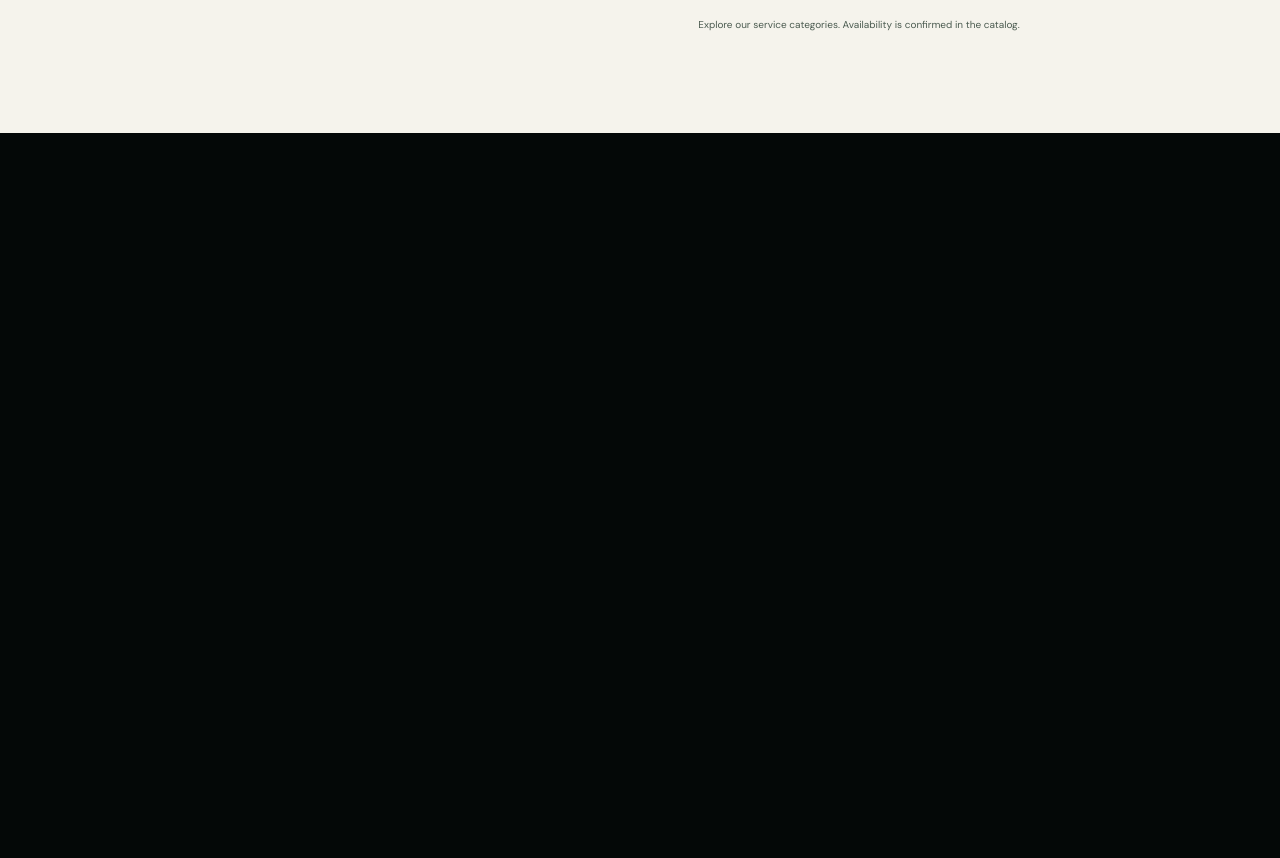
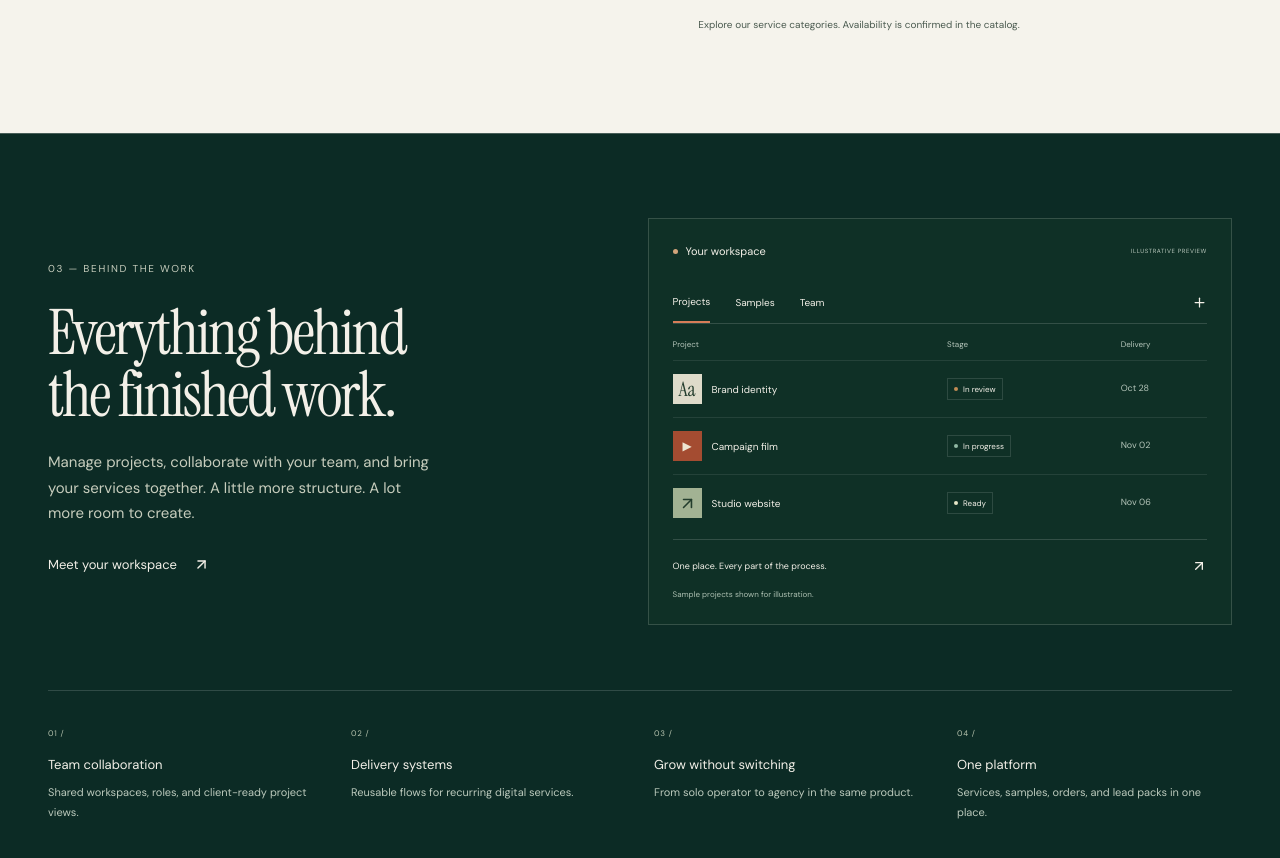
Before and after one commit to dropverseagency/dropverse, a Next.js app: page / in a window 1280 px wide. Shown: the part 1740-2598 px from the top of the page. Before the commit the page ends 1873 px from the top, so only its background shows below. Built offline with nearby package versions, Linux system fonts and the light colour scheme; no server answers.

Commit message:
fix(home): complete HomeRest with services, about, and HomeRestLower

```diff
--- a/components/HomeRest.tsx
+++ b/components/HomeRest.tsx
@@ -7,6 +7,7 @@ import { ArrowDown, ArrowRight, ArrowUpRight, Check, Plus } from 'lucide-react'
 import Brand from './Brand'
 import { MARKET_FACTS } from '../lib/marketFacts'
 import { MarketCite } from './MarketCite'
+import HomeRestLower from './HomeRestLower'
 
 const fallbackServices = [
   ['Video Editing', 'Reels, TikTok, Shorts, ads & long-form content.'],
@@ -19,35 +20,6 @@ const fallbackServices = [
   ['Motion Graphics', 'Animated visuals, promos and high-impact content.'],
 ]
 
-const paths = [
-  {
-    title: 'Agencies',
-    label: 'A place for your team.',
-    text: 'Run client delivery from one workspace — samples, orders, and team roles without switching tools.',
-    href: '/pricing',
-    cta: 'Explore agency plans',
-  },
-  {
-    title: 'Solo operators',
-    label: 'Your next chapter.',
-    text: 'Sell digital services with proven sample formats, then fulfill and track projects in DropVerse.',
-    href: '/#services',
-    cta: 'Find your service',
-  },
-  {
-    title: 'Lead sellers & buyers',
-    label: 'Make new connections.',
-    text: 'List or purchase lead packs by niche and country. Sign in to buy or sell.',
-    href: '/leads',
-    cta: 'Explore the marketplace',
-  },
-]
-const steps = [
-  ['Set up your workspace', 'Create an account and organize services, samples, or lead packs.'],
-  ['Pitch with proof', 'Share work samples and clear scope when you talk to clients.'],
-  ['Deliver in one place', 'Track projects, status, and assets without tool-hopping.'],
-  ['Scale your agency', 'Add team roles, plans, and partner referrals as you grow.'],
-]
 const features = [
   ['Team collaboration', 'Shared workspaces, roles, and client-ready project views.'],
   ['Delivery systems', 'Reusable flows for recurring digital services.'],
@@ -191,6 +163,96 @@ export default function HomeRest({ entryHref, signedIn }: { entryHref: string; s
           </p>
         </div>
       </section>
+
+      <section id="about" className="workspace-section" aria-labelledby="workspace-title">
+        <div className="editorial-wrap">
+          <div className="workspace-top">
+            <Reveal>
+              <p className="editorial-eyebrow">03 — BEHIND THE WORK</p>
+              <h2 id="workspace-title" className="editorial-display">
+                Everything behind
+                <br />
+                the finished work.
+              </h2>
+              <p className="editorial-body">
+                Manage projects, collaborate with your team, and bring your services together. A little more
+                structure. A lot more room to create.
+              </p>
+              <Link href={entryHref} className="editorial-text-link">
+                Meet your workspace <ArrowUpRight size={17} />
+              </Link>
+            </Reveal>
+            <Reveal className="workspace-preview" delay={0.15}>
+              <div className="workspace-preview-top">
+                <span>
+                  <i /> Your workspace
+                </span>
+                <span className="preview-label">ILLUSTRATIVE PREVIEW</span>
+              </div>
+              <div className="workspace-tabs">
+                <span className="selected">Projects</span>
+                <span>Samples</span>
+                <span>Team</span>
+                <Plus size={15} />
+              </div>
+              <div className="workspace-table-wrap">
+                <table className="workspace-table">
+                  <thead>
+                    <tr>
+                      <th>Project</th>
+                      <th>Stage</th>
+                      <th>Delivery</th>
+                    </tr>
+                  </thead>
+                  <tbody>
+                    {[
+                      ['Brand identity', 'In review', 'Oct 28', 'identity'],
+                      ['Campaign film', 'In progress', 'Nov 02', 'film'],
+                      ['Studio website', 'Ready', 'Nov 06', 'web'],
+                    ].map(([name, status, date, kind]) => (
+                      <tr key={name}>
+                        <td>
+                          <span className={`project-thumb ${kind}`} aria-hidden="true">
+                            {kind === 'identity' ? 'Aa' : kind === 'web' ? <ArrowUpRight size={19} /> : '▶'}
+                          </span>
+                          {name}
+                        </td>
+                        <td>
+                          <span className={`project-status ${kind}`}>
+                            <i />
+                            {status}
+                          </span>
+                        </td>
+                        <td>{date}</td>
+                      </tr>
+                    ))}
+                  </tbody>
+                </table>
+              </div>
+              <div className="workspace-preview-bottom">
+                <span>One place. Every part of the process.</span>
+                <ArrowUpRight size={16} />
+              </div>
+              <p className="preview-disclaimer">Sample projects shown for illustration.</p>
+            </Reveal>
+          </div>
+          <div className="workspace-features">
+            {features.map(([title, text], index) => (
+              <Reveal key={title} delay={index * 0.05}>
+                <span className="feature-index">0{index + 1} /</span>
+                <h3>{title}</h3>
+                <p>{text}</p>
+              </Reveal>
+            ))}
+          </div>
+        </div>
+      </section>
+
+      <HomeRestLower
+        entryHref={entryHref}
+        signedIn={signedIn}
+        samples={samples}
+      />
     </>
   )
 }
```
